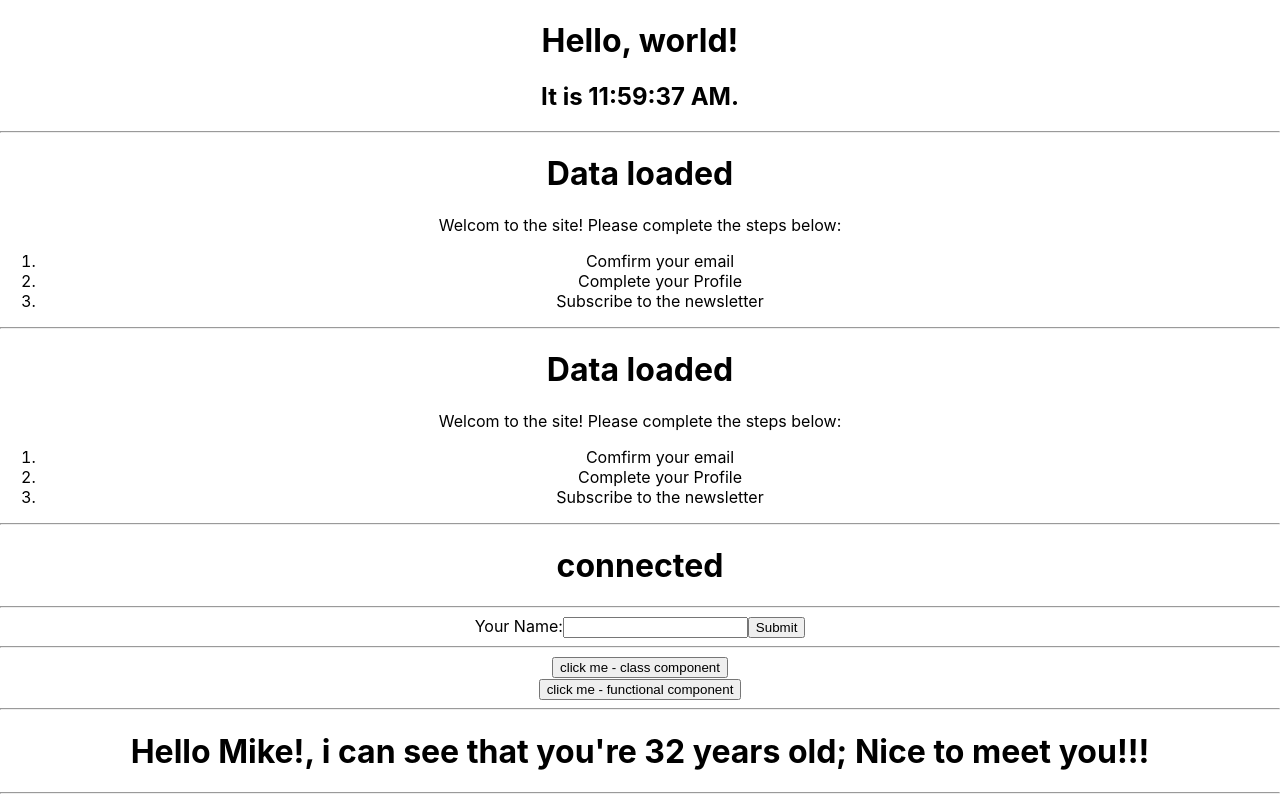
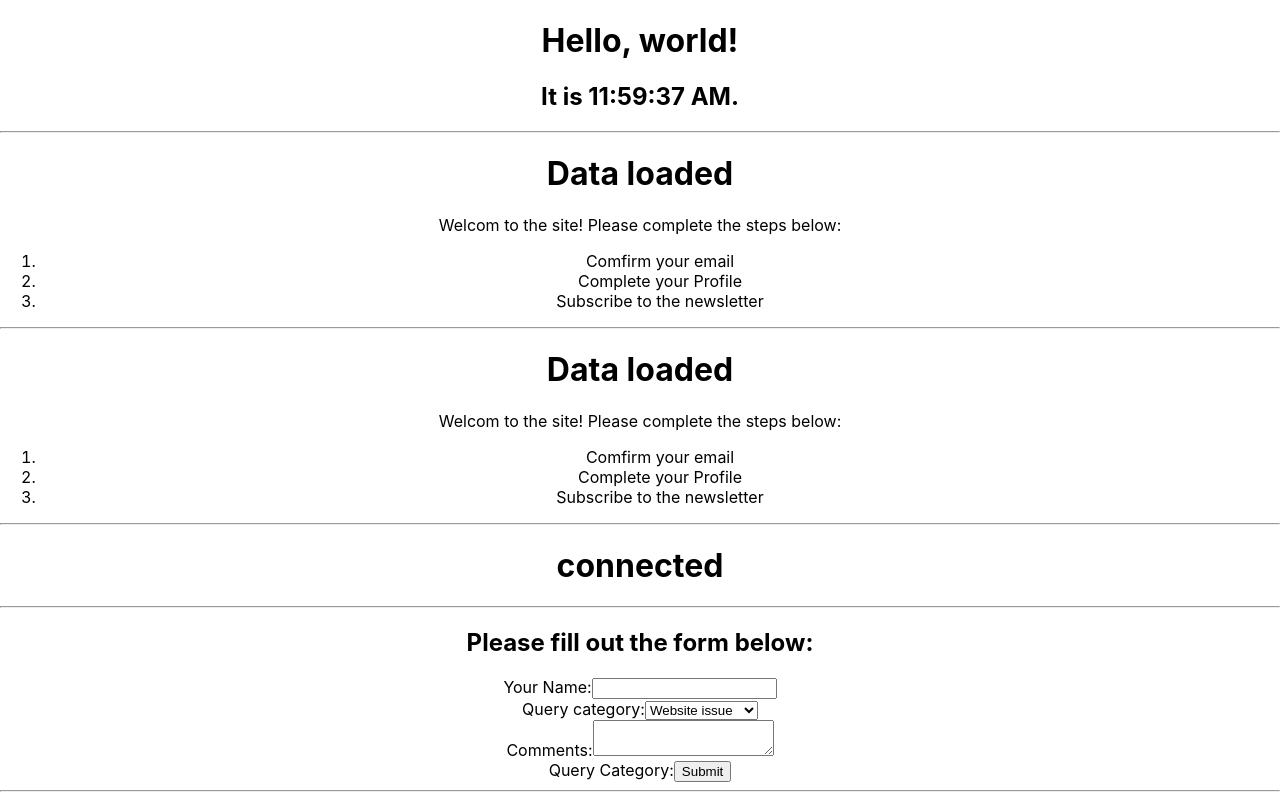
Before and after one commit to Mthabs/React2023, a React (Create React App) app in the folder my-app/: page / in a window 1280 px wide. Shown: the top 799 px of the page. Built offline with nearby package versions, Linux system fonts and the light colour scheme.

Commit message:
add form submit handler

```diff
--- a/my-app/src/components/ControlledForms.js
+++ b/my-app/src/components/ControlledForms.js
@@ -1,24 +1,73 @@
-import React, { Component } from 'react'
+import React from 'react'
 
-export class ControlledForms extends Component {
+export class ControlledForms extends React.Component{
     constructor(props) {
       super(props)
 
       this.state = {
-
+        name: '',
+        category: 'website',
+        comments: '',
    }
+}
+handleNameChange = (event) => {
+   this.setState({
+       name: event.target.value
+   })
+}
+handleCategoryChange = (event) => {
+   this.setState({
+       category: event.target.value
+   })
+}
+handleCommentsChange = (event) => {
+   this.setState({
+       comments: event.target.value
+   })
+}
+handleSubmit = (event) => {
+   event.preventDefault();
+   console.log(this.state)
 }
   render() {
     return (
       <div>
-        <form>
+        <h2>Please fill out the form below:</h2>
+        <form onSubmit={this.handleSubmit} >
+            <div>
                 <label htmlFor="id-name">Your Name:</label>
                 <input
                     value={this.state.name}
+                    noChange={this.handleNameChange}
                     id="id-name"
                     name="name"
                     type="text"
                 />
+            </div>
+            <div>
+                <label htmlFor="id-category">Query category:</label>
+                <select
+                    id="id-category"
+                    name="category"
+                    value={this.state.category}
+                    onChange={this.handleCategoryChange}
+                >
+                    <option value="website">Website issue</option>
+                    <option value="order">Order issue</option>
+                    <option value="general">General inquiry</option>
+
+                </select>
+            </div>
+            <div>
+                <label htmlFor="id-comments">Comments:</label>
+                <textarea
+                    id="id-comments"
+                    name="comments"
+                    value={this.state.comments}
+                    onChange={this.handleCommentsChange}
+                />
+            </div>
+            <label id="id-category">Query Category:</label>
             <input type="submit" value="Submit" />
         </form>
       </div>
```
Lines whose indentation alone changed are shown as unchanged.
